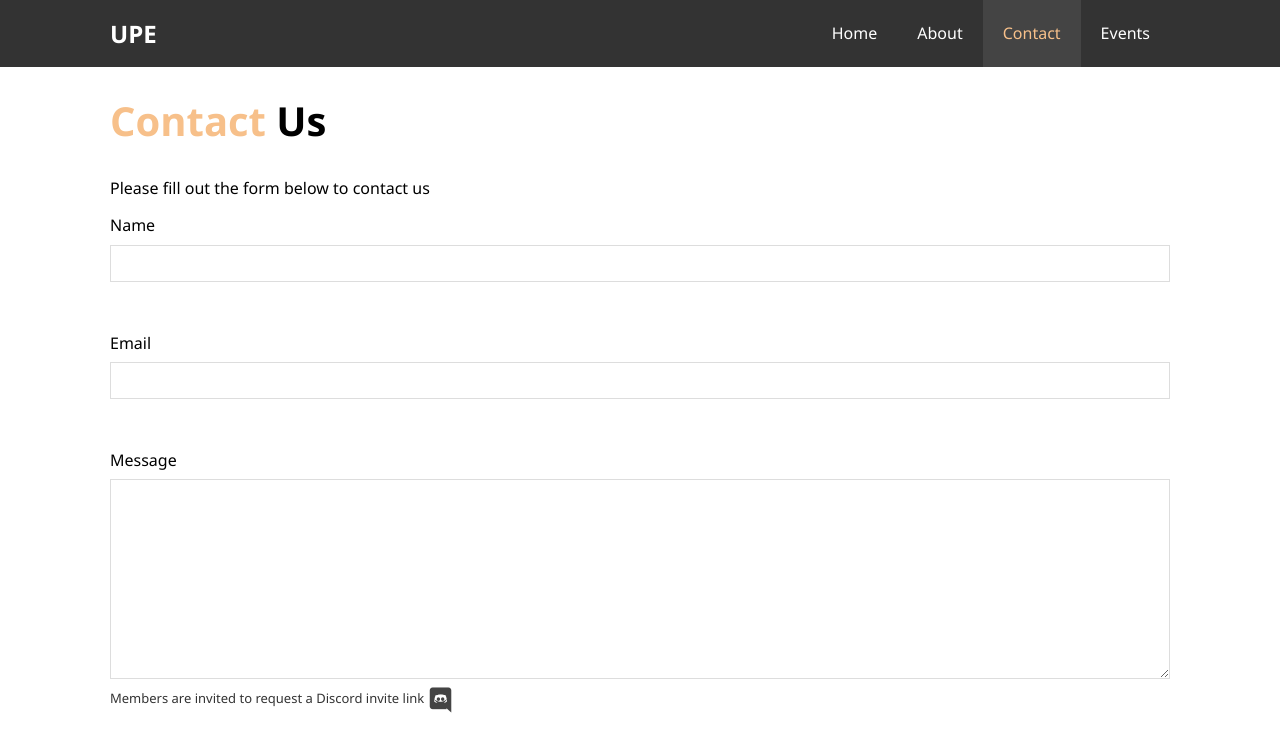
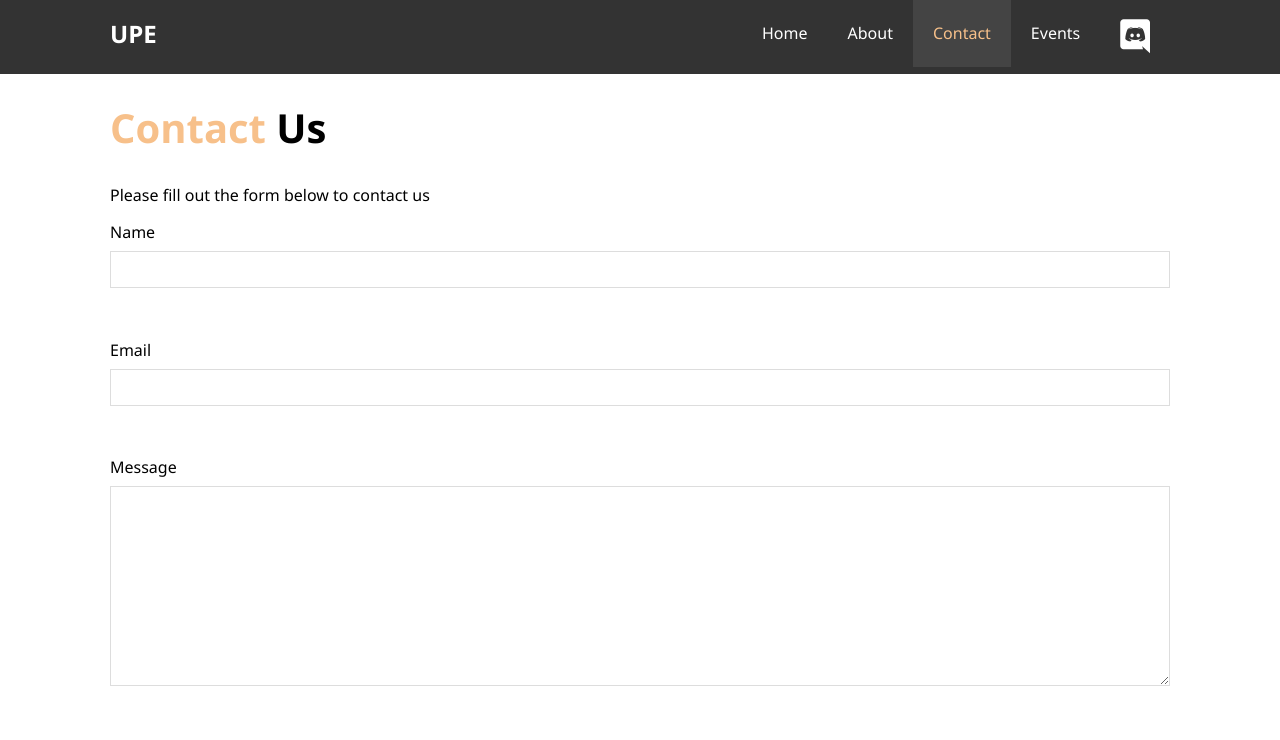
Before and after one commit to c-grigsby/upsilon-pi-epsilon, a plain HTML site: page frontend/contact.html in a window 1280 px wide. Shown: the top 740 px of the page. Drawn offline with Linux system fonts and the light colour scheme; some packages are replaced by stand-ins of ours.

Commit message:
feat(contact): add discord links (#33)

```diff
--- a/frontend/contact.html
+++ b/frontend/contact.html
@@ -38,6 +38,13 @@
             <li><a href="about.html">About</a></li>
             <li><a class="current" href="contact.html">Contact</a></li>
             <li><a href="events.html">Events</a></li>
+            <li>
+              <a
+                href="https://discord.gg/kG6ehY7khT"
+                class="fab fa-discord"
+                id="discord-link"
+              ></a>
+            </li>
           </ul>
         </div>
       </nav>
@@ -61,13 +68,6 @@
           <div class="form-group">
             <label for="message">Message</label>
             <textarea name="message" id="message"></textarea>
-            <p class="textarea-show">
-              Members are invited to request a Discord invite link
-              <a
-                class="fab fa-discord"
-                id="discord-invite-link"
-              ></a>
-            </p>
             <small>Error Message</small>
           </div>
           <button type="button" value="Submit" id="submit-bttn" class="btn">
```
Also changed, not shown: frontend/index.html (+3 -3 lines).
